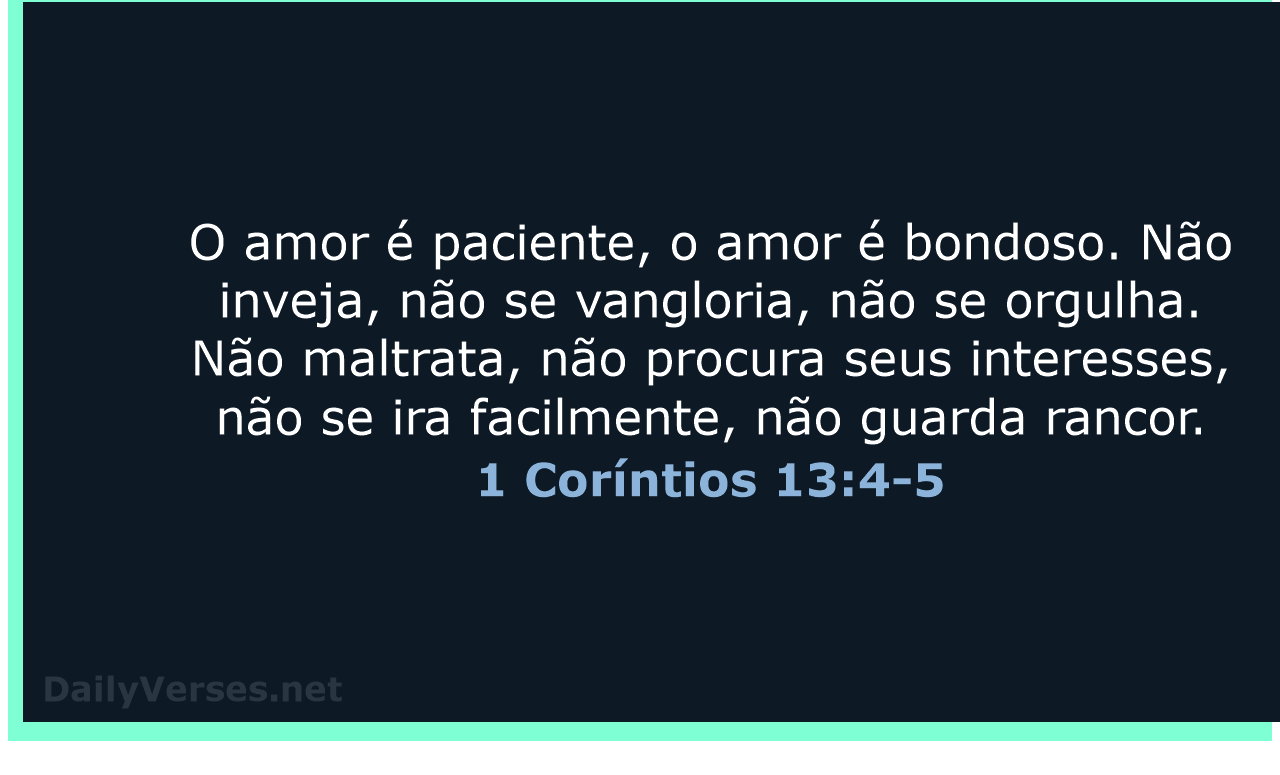
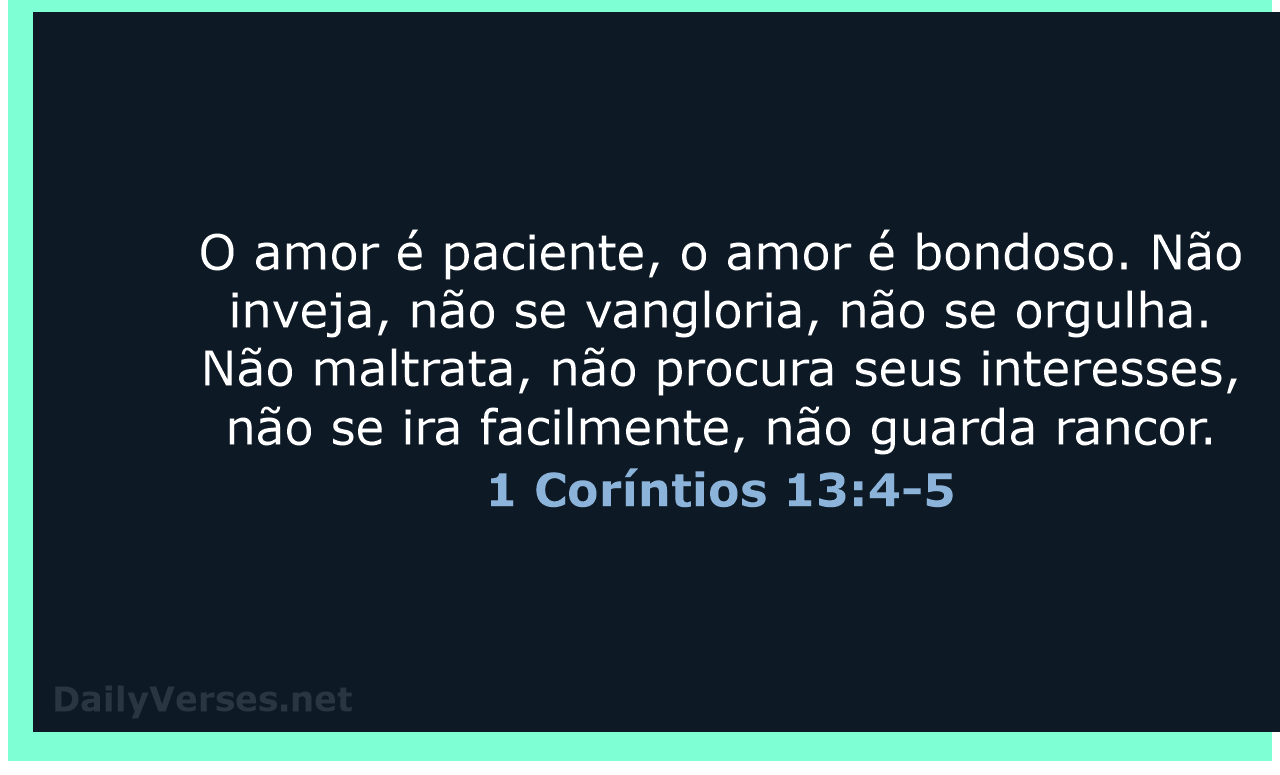
Before and after one commit to erielvis/meu-futuro, a plain HTML site: page index.html in a window 1280 px wide. Shown: the part 160-935 px from the top of the page. Drawn offline with Linux system fonts and the light colour scheme.

Commit message:
aumentos

```diff
--- a/style.css
+++ b/style.css
@@ -2,7 +2,7 @@
     background-color: aquamarine;
     color: black;
     text-align: center;
-    padding: 15px;
+    padding: 25px;
 
     }
     .body{
```
